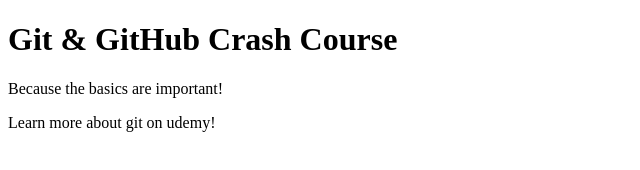
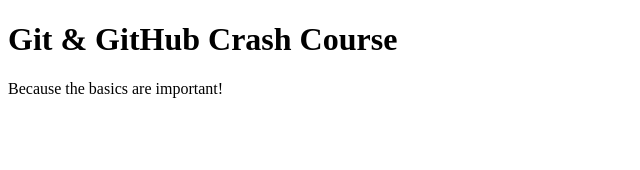
Before and after one commit to michielstam/github-actions, a plain HTML site: page index.html in a window 1280 px wide. Shown: the whole page, without its empty margins (0-640 px from the left). Drawn offline with Linux system fonts and the light colour scheme.

Commit message:
Revert "git doc logging"
This reverts commit 9d67a251b9fb82478c83348f07d00f1187cf6c6e.

```diff
--- a/index.html
+++ b/index.html
@@ -9,6 +9,5 @@
   <body>
     <h1>Git & GitHub Crash Course</h1>
     <p>Because the basics are important!</p>
-    <p>Learn more about git on udemy!</p>
   </body>
 </html>
```
